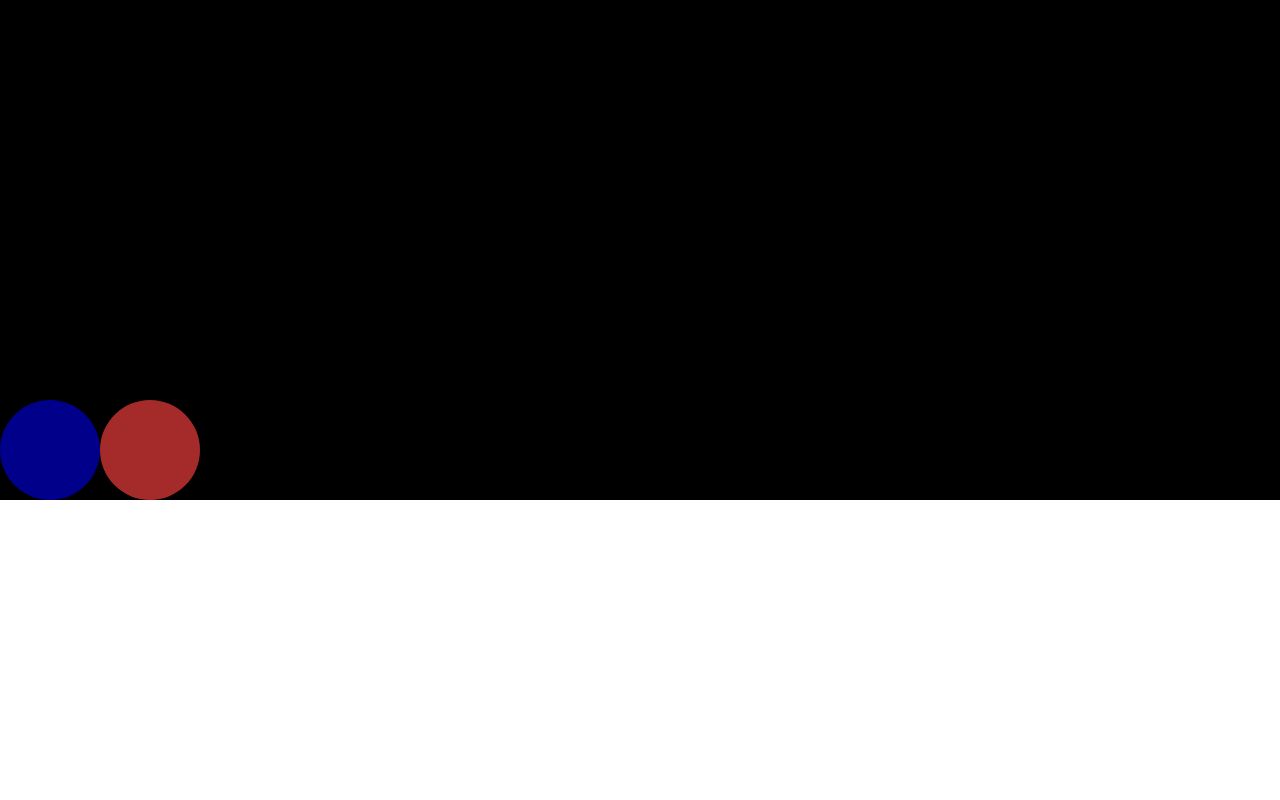
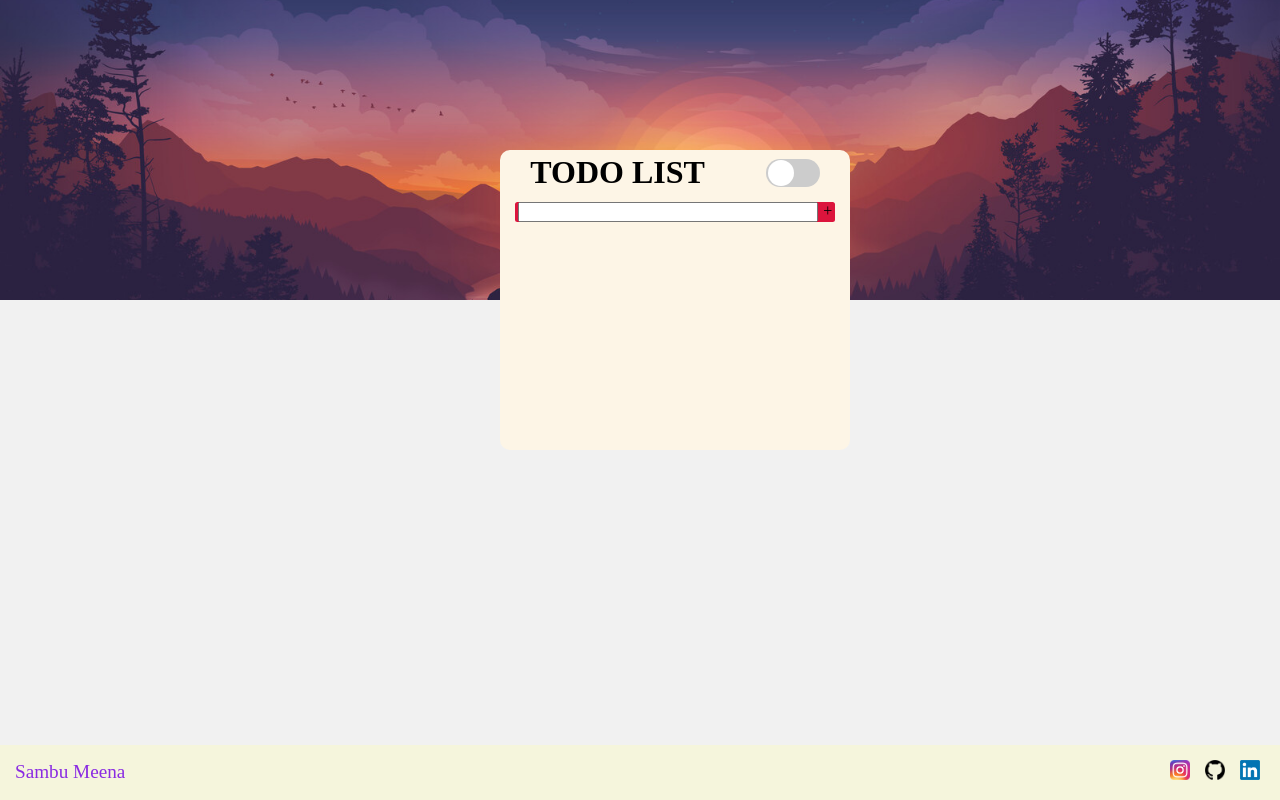
Before and after one commit to meenasambu/to-do-list, a plain HTML site: page index.html in a window 1280 px wide. Drawn offline with Linux system fonts and the light colour scheme.

Commit message:
dark mode and allignments

```diff
--- /dev/null
+++ b/assets/css/styles.css
@@ -0,0 +1,166 @@
+* {
+    padding: 0px;
+    margin: 0px;
+    box-sizing: border-box;
+    text-decoration: none;
+    font-family: "poppins";
+    color: unset;
+}
+body{
+background-color:#f1f1f1;
+}
+.arr {
+    position: relative;
+    display: flex;
+    flex-direction: row;
+    justify-content: space-around ;
+    top: 4px;
+}
+.grinder_color{
+    background-color: black;
+}
+.light {
+  background-image: url('../images/day.jpeg');
+  height: 300px;
+  background-size: cover;
+  background-position: center;
+}
+
+.blackcolor{
+    color: white;
+    background-color: grey;
+}
+
+.dark {
+
+
+    height: 300px;
+    background-size: cover;
+
+    background-image: url(../images/night.png);
+
+}
+/* footer styles */
+img.social {
+    width: 20px;
+    margin: 0px 5px;
+}
+footer {
+    background-color:beige;
+    color:blueviolet;
+
+    display: flex;
+    align-items: center;
+    justify-content: space-between;
+    padding: 15px;
+    font-size: 1.2rem;
+    position: absolute;
+    bottom: 0;
+    width: 100%;
+
+}
+/* conatiner  */
+
+.pos {
+    width: 250px;
+    height: 100px;
+    color: black;
+    display: flex;
+
+    position: absolute;
+    justify-content: end;
+
+
+}
+
+
+.container {
+      width: 350px;
+      height: 300px;
+      background-color: oldlace;
+      align-items: center;
+
+
+      position: absolute;
+      justify-content: center;
+      top: 150px;
+      left: 50%;
+    margin-left: -140px;
+    border-radius: 10px;
+
+
+}
+
+.task-list {
+     width: 320px;
+     height: 20px;
+     background-color:crimson;
+     color: black;
+     border-radius: 2.5px;
+     margin: 15px;
+     display: flex;
+     justify-content: space-around;
+
+}
+
+
+.switch {
+    position: relative;
+    display: inline-block;
+    width: 54px;
+    height: 28px;
+    top: 5px;
+  }
+
+  .switch input {
+    opacity: 0;
+    width: 0;
+    height: 0;
+  }
+
+  .slider {
+    position: absolute;
+    cursor: pointer;
+    top: 0;
+    left: 0;
+    right: 0;
+    bottom: 0;
+    background-color: #ccc;
+    -webkit-transition: .4s;
+    transition: .4s;
+  }
+
+  .slider:before {
+    position: absolute;
+    content: "";
+    height: 26px;
+    width: 26px;
+    left: 2px;
+    bottom: 1px;
+    background-color: white;
+    -webkit-transition: .4s;
+    transition: .4s;
+  }
+
+  input:checked + .slider {
+    background-color: black;
+  }
+
+  input:focus + .slider {
+    box-shadow: 0 0 1px black;
+  }
+
+  input:checked + .slider:before {
+    -webkit-transform: translateX(26px);
+    -ms-transform: translateX(26px);
+    transform: translateX(26px);
+  }
+
+  /* Rounded sliders */
+  .slider.round {
+    border-radius: 34px;
+  }
+
+  .slider.round:before {
+    border-radius: 50%;
+  }
--- a/index.html
+++ b/index.html
@@ -4,68 +4,68 @@
     <meta charset="UTF-8">
     <meta http-equiv="X-UA-Compatible" content="IE=edge">
     <meta name="viewport" content="width=device-width, initial-scale=1.0">
+    <link rel="stylesheet" href="./assets/css/styles.css">
+    <script src="./app.js" ></script>
     <title>TO-DO-LIST</title>
     <style>
-        * {
-            margin: 0px;
-            padding: 0px;
-            box-sizing: border-box;
-        }
-        div.parent {
-            height: 500px;
-            background-color: black;
-        }
-        div.child {
-            width: 100px;
-            height: 100px;
-            border-radius: 50%;
-            background-color: brown;
-            animation: 1s move ease;
-            animation-fill-mode: forwards;
-            animation-iteration-count: infinite;
-            animation-direction: alternate;
+
+    </style>
+</head>
+<body id="grinder_body">
+    <script type="text/javascript">
+
+        window.onload = function(){
+            const button =document.getElementById('grinder_button')
+            const header = document.querySelector('#grinder_header')
+            const footer = document.querySelector('#grinder_footer')
+            const body = document.querySelector('#grinder_body')
 
 
+console.log("-->s",button);
+if(button){
+    button.addEventListener('click',() =>{
+        console.log("check");
+        header.classList.toggle('dark')
+        footer.classList.toggle('blackcolor')
+        body.classList.toggle('grinder_color')
+    })}}
+    </script>
+   <header id="grinder_header" class="light"></header>
+   <div class="container">
+    <div class="arr">
+    <h1>TODO LIST </h1>
 
-        }
-        div.child-1 {
-            width: 100px;
-            height: 100px;
-            margin-left: 100px;
-            border-radius: 50%;
-            background-color: brown;
-            animation: 1s move ease;
-            animation-fill-mode: forwards;
-            animation-iteration-count: infinite;
-            animation-direction: alternate;
-            animation-delay: 1s;
+    <label class="switch">
+        <input type="checkbox" name="meena"  id="grinder_button">
+        <span class="slider round"></span>
+      </label>
+    </div>
+
+    <div class="task-list">
+        <input style="width: 300px;" title="type list">
+        <span>&#43;</span>
+    </div>
 
 
-        }
+</div>
+   <footer id="grinder_footer">
+       <div>
+           <a href="https://github.com/meenasambu">
+               Sambu Meena
+           </a>
+       </div>
 
-        @keyframes move {
-            0%{
-                transform: translateY(0vw);
-            }
-            50%{
-                transform: translate(300px, 200px);
-                background-color: cadetblue;
-            }
-
-            100%{
-                transform: translateY(400px);
-                background-color: darkblue;
-            }
-
-        }
-    </style>
-</head>
-<body>
-    <div class="parent">
-    <div class="child">
-        <div class="child-1"></div>
-
-    </div>
-</div>
+       <div>
+          <a href="#">
+            <img class="social" src="./assets/images/instagram.png" alt="" />
+           </a>
+          <a href="https://github.com/meenasambu">
+              <img class="social" src="./assets/images/github.png" alt="" />
+          </a>
+          <a href="https://www.linkedin.com/in/meena-sambu-7109351b3">
+              <img class="social" src="./assets/images/linkedin.png" alt="" />
+          </a>
+       </div>
+   </footer>
 </body>
 </html>
```
Also changed, not shown: assets/images/day.jpeg (renamed from assets/day.jpeg), assets/images/github.png (renamed from assets/github.png), assets/images/instagram.png (renamed from assets/instagram.png), assets/images/linkedin.png (renamed from assets/linkedin.png), assets/images/night.png (renamed from assets/night.png).
